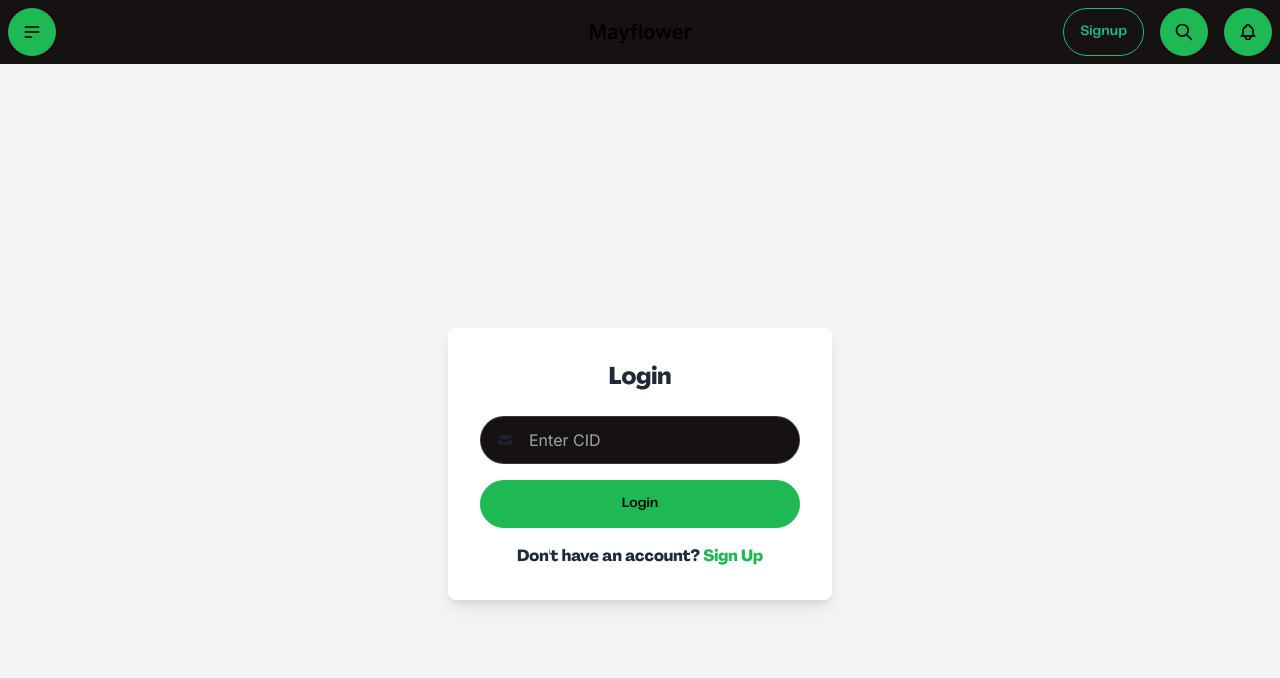
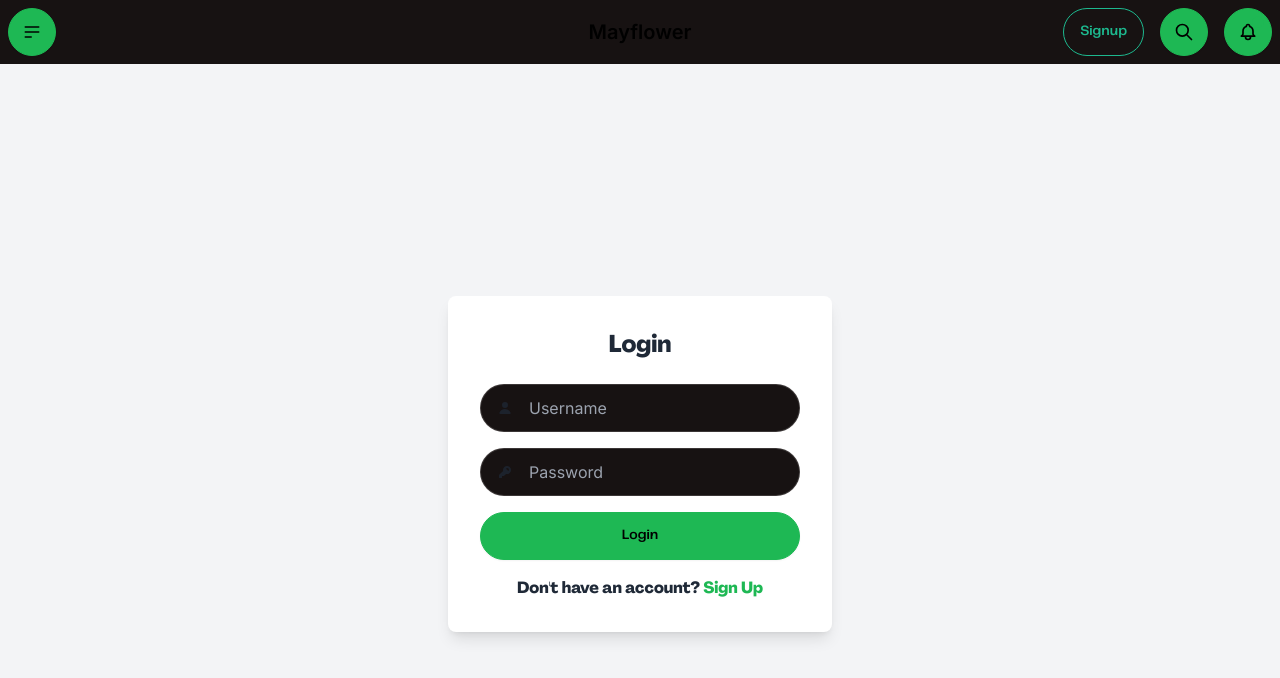
Before and after one commit to wayne-617/Genesis, a Next.js app in the folder ugahacks-app/: page /pages/login in a window 1280 px wide. Shown: the top 678 px of the page. Built offline with nearby package versions, Linux system fonts and the light colour scheme.

Commit message:
update login

```diff
--- a/ugahacks-app/app/pages/login/page.tsx
+++ b/ugahacks-app/app/pages/login/page.tsx
@@ -4,7 +4,8 @@
 import RetrieveFile from '../../../components/RetrieveFile';
 
 const LoginPage: React.FC = () => {
-  const [cid, setCid] = useState('');
+  const [username, setUsername] = useState('');
+  const [password, setPassword] = useState('');
   const [submitted, setSubmitted] = useState(false);
 
   const handleSubmit = (e: React.FormEvent) => {
@@ -24,23 +25,40 @@
               fill="currentColor"
               className="h-4 w-4 opacity-70">
               <path
-                d="M2.5 3A1.5 1.5 0 0 0 1 4.5v.793c.026.009.051.02.076.032L7.674 8.51c.206.1.446.1.652 0l6.598-3.185A.755.755 0 0 1 15 5.293V4.5A1.5 1.5 0 0 0 13.5 3h-11Z" />
-              <path
-                d="M15 6.954 8.978 9.86a2.25 2.25 0 0 1-1.956 0L1 6.954V11.5A1.5 1.5 0 0 0 2.5 13h11a1.5 1.5 0 0 0 1.5-1.5V6.954Z" />
+                d="M8 8a3 3 0 1 0 0-6 3 3 0 0 0 0 6ZM12.735 14c.618 0 1.093-.561.872-1.139a6.002 6.002 0 0 0-11.215 0c-.22.578.254 1.139.872 1.139h9.47Z" />
             </svg>
             <input
               type="text"
               className="grow p-2 text-gray-400"
-              placeholder="Enter CID"
-              value={cid}
-              onChange={(e) => setCid(e.target.value)}
+              placeholder="Username"
+              value={username}
+              onChange={(e) => setUsername(e.target.value)}
+            />
+          </label>
+          <label className="input input-bordered flex items-center gap-2 mb-4">
+            <svg
+              xmlns="http://www.w3.org/2000/svg"
+              viewBox="0 0 16 16"
+              fill="currentColor"
+              className="h-4 w-4 opacity-70">
+              <path
+                fillRule="evenodd"
+                d="M14 6a4 4 0 0 1-4.899 3.899l-1.955 1.955a.5.5 0 0 1-.353.146H5v1.5a.5.5 0 0 1-.5.5h-2a.5.5 0 0 1-.5-.5v-2.293a.5.5 0 0 1 .146-.353l3.955-3.955A4 4 0 1 1 14 6Zm-4-2a.75.75 0 0 0 0 1.5.5.5 0 0 1 .5.5.75.75 0 0 0 1.5 0 2 2 0 0 0-2-2Z"
+                clipRule="evenodd" />
+            </svg>
+            <input
+              type="password"
+              className="grow p-2 text-gray-400"
+              placeholder="Password"
+              value={password}
+              onChange={(e) => setPassword(e.target.value)}
             />
           </label>
           <button type="submit" className="btn btn-primary w-full">Login</button>
         </form>
         <h3 className="text-center mt-4">Don't have an account? <a href="/pages/signup" className="text-primary">Sign Up</a></h3>
       </div>
-      {submitted && <RetrieveFile cid={cid} />}
+      {submitted && <RetrieveFile username={username} password={password} />}
     </div>
   );
 };
--- a/ugahacks-app/components/UploadFile.tsx
+++ b/ugahacks-app/components/UploadFile.tsx
@@ -53,6 +53,7 @@
       console.error('Upload failed:', error);
       setUploading(false);
     }
+    console.log(cid);
   };
 
   return (
```
